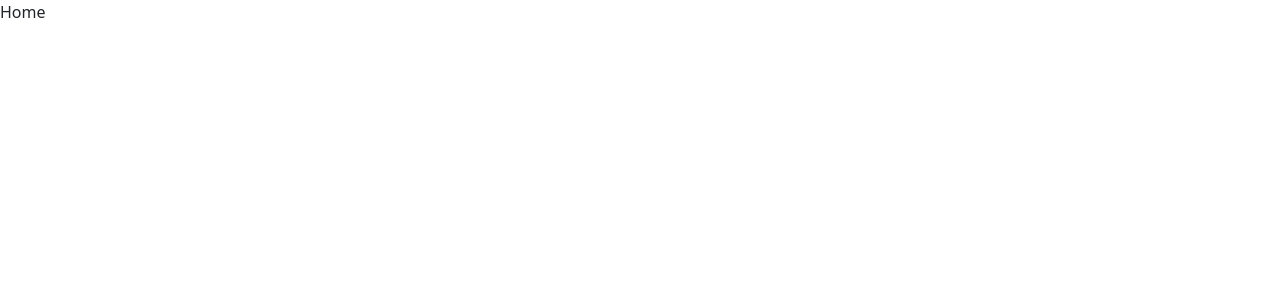
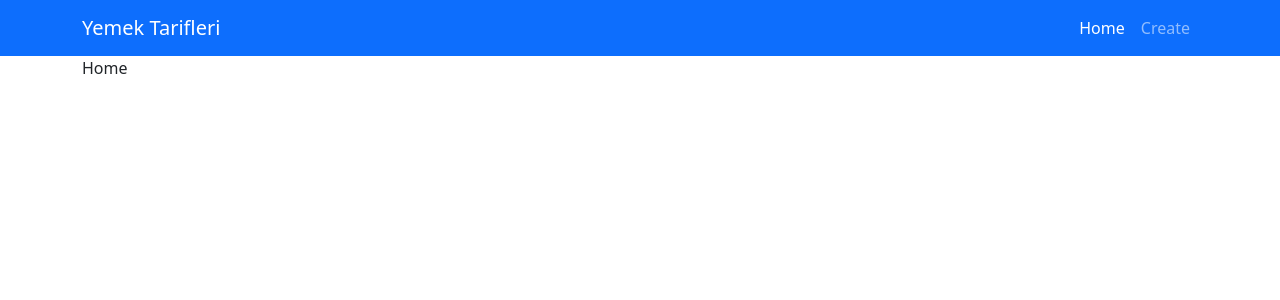
Before and after one commit to Emrehanoglu/ReactV2, a React (Create React App) app in the folder yemek-tarifleri/: page / in a window 1280 px wide. Shown: the top 300 px of the page. Built offline with nearby package versions, Linux system fonts and the light colour scheme.

Commit message:
Yemek Tarifleri Uygulaması #3

```diff
--- /dev/null
+++ b/yemek-tarifleri/src/components/Navbar.js
@@ -0,0 +1,22 @@
+import React from 'react'
+import { NavLink, Link } from 'react-router-dom'
+
+function Navbar() {
+  return (
+    <nav className="navbar navbar-expand-lg navbar-dark bg-primary">
+        <div className="container">
+            <Link className='navbar-brand' to="/">Yemek Tarifleri</Link>
+            <ul className='navbar-nav'>
+                <li className="nav-item">
+                    <NavLink className="nav-link" to="/">Home</NavLink>
+               </li>
+                <li className="nav-item">
+                    <NavLink className="nav-link" to="/create">Create</NavLink>
+                </li>
+            </ul>
+        </div>
+    </nav>
+  )
+}
+
+export default Navbar
--- /dev/null
+++ b/yemek-tarifleri/src/layouts/MainLayout.js
@@ -0,0 +1,16 @@
+import React from 'react'
+import Navbar from '../components/Navbar'
+import { Outlet } from 'react-router-dom'
+
+function MainLayout() {
+  return (
+    <>
+        <Navbar /> {/* sabit kısım. */}
+        <div className="container">
+            <Outlet /> {/* alt componentlerin geleceği değişken kısım. */}
+        </div>
+    </>
+  )
+}
+
+export default MainLayout
```
Also changed, not shown: yemek-tarifleri/src/App.js (+11 -4 lines), yemek-tarifleri/src/components/Navbar.css (added).
